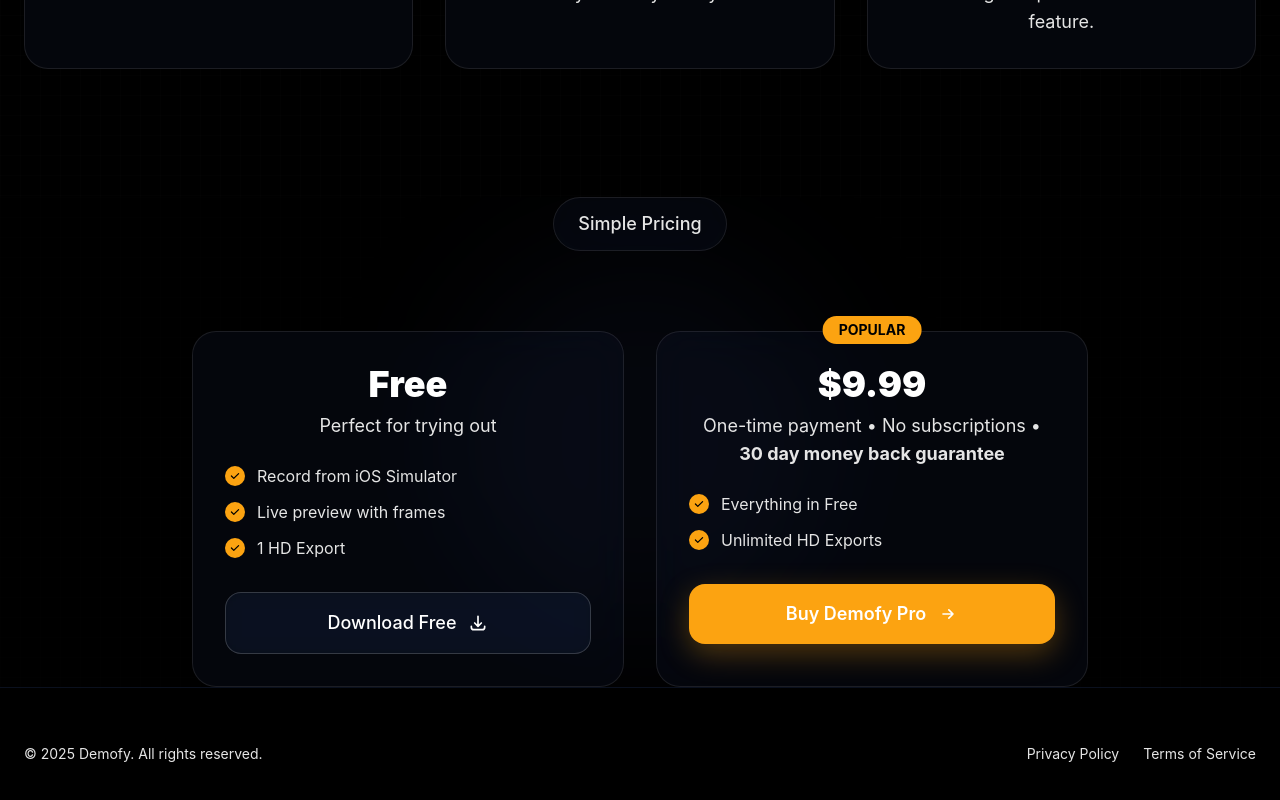
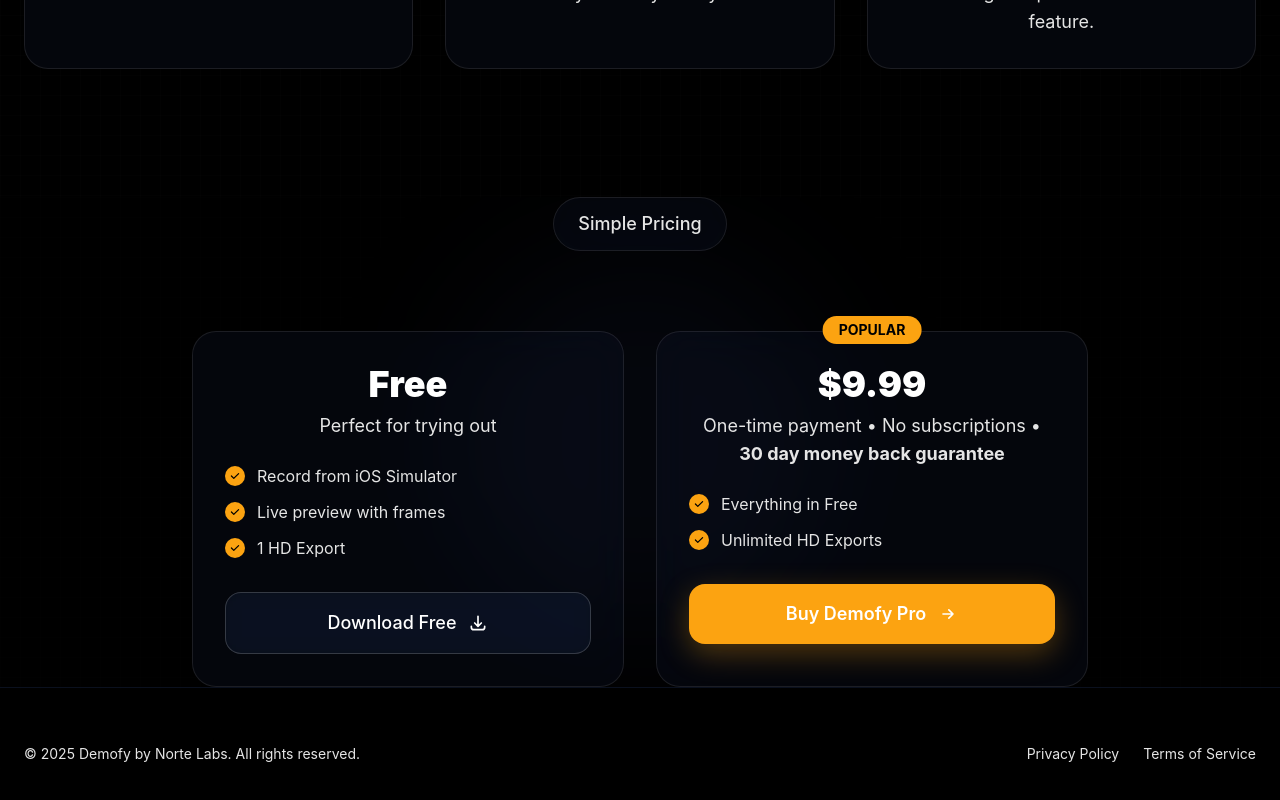
Before and after one commit to nortelabs/demofy-website, a Next.js app: page / in a window 1280 px wide. Shown: the part 2495-3295 px from the top of the page. Built offline with nearby package versions, Linux system fonts and the light colour scheme; a web font is replaced by a local one.

Commit message:
Update Footer component to include "by Norte Labs" in the copyright notice for clearer branding.

```diff
--- a/components/Footer.jsx
+++ b/components/Footer.jsx
@@ -45,7 +45,7 @@
             {/* Copyright and Legal Links */}
             <div className="flex flex-col sm:flex-row items-center justify-between gap-4">
               <div className="text-platinum text-sm">
-                © {year} Demofy. All rights reserved.
+                © {year} Demofy by Norte Labs. All rights reserved.
               </div>
               <div className="flex gap-6 text-sm">
                 <Link
```
